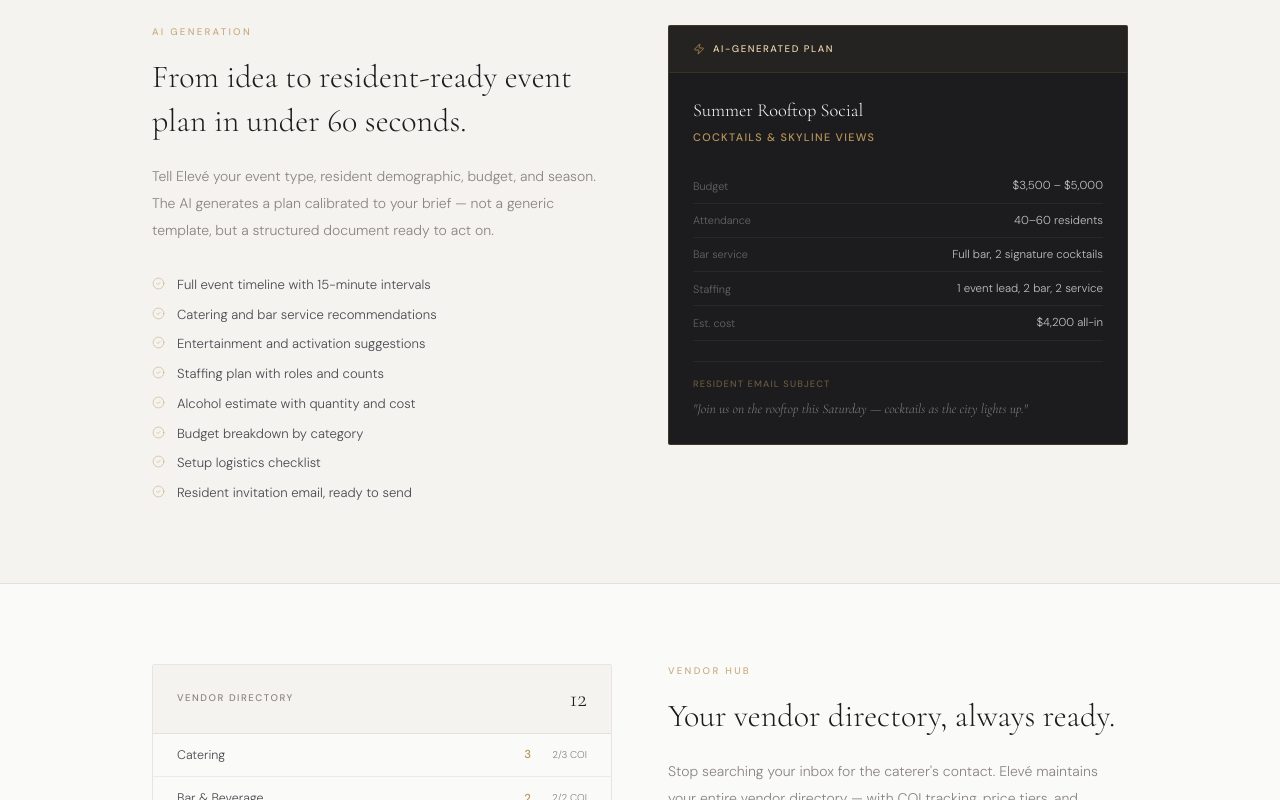
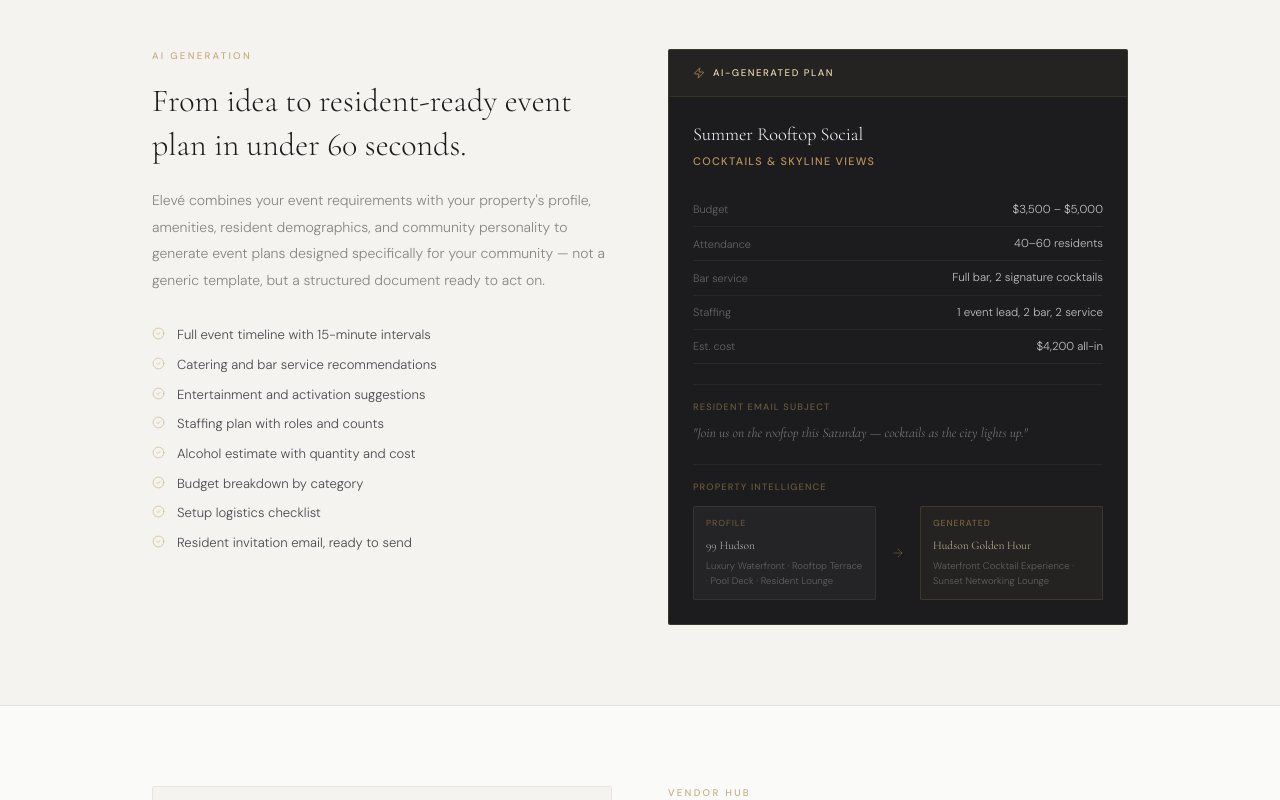
Before and after one commit to AGGuerrero201/eleve-planner, a React (Vite) app: page / in a window 1280 px wide. Shown: the part 3760-4560 px from the top of the page. Built offline with nearby package versions, Linux system fonts and the light colour scheme; no server answers; the database is empty.

Commit message:
Landing: Property Intelligence integration

```diff
--- a/src/pages/LandingPage.tsx
+++ b/src/pages/LandingPage.tsx
@@ -40,10 +40,10 @@
 ]
 
 const FEATURES = [
-  { icon: Zap,         title: 'AI-Generated Plans',    body: 'Describe your event parameters and receive a complete plan in under 60 seconds — timeline, catering, staffing, budget breakdown, and a resident email draft.' },
-  { icon: Store,       title: 'Vendor Hub',             body: 'Maintain a curated directory with COI tracking, price tiers, and category tags. Vendor recommendations surface automatically for every event.' },
-  { icon: ClipboardList, title: 'Template Library',    body: '30 curated event templates organised by season, occasion, and resident profile. Launch a complete plan instantly, then refine it to match your property.' },
-  { icon: Building2,   title: 'Workflow Management',   body: 'Move events from In Planning through Confirmed, Underway, and Delivered. Edit every section in place. Regenerate any element with one click.' },
+  { icon: Zap,           title: 'AI-Generated Plans',    body: 'Describe your event parameters and receive a complete plan in under 60 seconds — timeline, catering, staffing, budget breakdown, and a resident email draft.' },
+  { icon: Building2,     title: 'Property Intelligence', body: 'Create a property profile once. Elevé learns your amenities, resident demographics, community personality, and event spaces to generate events tailored specifically to your community.' },
+  { icon: Store,         title: 'Vendor Hub',             body: 'Maintain a curated directory with COI tracking, price tiers, and category tags. Vendor recommendations surface automatically for every event.' },
+  { icon: ClipboardList, title: 'Template Library',      body: '30 curated event templates organised by season, occasion, and resident profile. Launch a complete plan instantly, then refine it to match your property.' },
 ]
 
 const PERSONAS = [
@@ -442,9 +442,10 @@
                 From idea to resident-ready event plan in under 60 seconds.
               </SectionHeading>
               <p className="font-light leading-[1.9] mb-8" style={{ fontSize: '0.875rem', color: C.muted }}>
-                Tell Elevé your event type, resident demographic, budget, and season.
-                The AI generates a plan calibrated to your brief — not a generic template,
-                but a structured document ready to act on.
+                Elevé combines your event requirements with your property's profile, amenities,
+                resident demographics, and community personality to generate event plans designed
+                specifically for your community — not a generic template, but a structured document
+                ready to act on.
               </p>
               <ul className="space-y-2.5">
                 {AI_POINTS.map((pt) => (
@@ -491,6 +492,27 @@
                   <p className="font-serif font-light italic" style={{ fontSize: '0.85rem', color: 'rgba(255,255,255,0.45)' }}>
                     "Join us on the rooftop this Saturday — cocktails as the city lights up."
                   </p>
+                </div>
+                {/* Property Intelligence callout */}
+                <div className="mt-5 pt-4" style={{ borderTop: `0.5px solid rgba(255,255,255,0.05)` }}>
+                  <p className="text-[0.58rem] font-medium uppercase mb-3" style={{ letterSpacing: '0.12em', color: 'rgba(184,149,90,0.50)' }}>
+                    Property Intelligence
+                  </p>
+                  <div className="flex items-start gap-3">
+                    <div className="flex-1 rounded-sm px-3 py-2.5" style={{ backgroundColor: 'rgba(255,255,255,0.04)', border: '0.5px solid rgba(184,149,90,0.12)' }}>
+                      <p className="text-[0.55rem] font-medium uppercase mb-1.5" style={{ letterSpacing: '0.10em', color: 'rgba(184,149,90,0.45)' }}>Profile</p>
+                      <p className="font-serif font-light mb-1" style={{ fontSize: '0.72rem', color: 'rgba(255,255,255,0.70)' }}>99 Hudson</p>
+                      <p className="font-light" style={{ fontSize: '0.60rem', color: 'rgba(255,255,255,0.28)', lineHeight: 1.6 }}>Luxury Waterfront · Rooftop Terrace · Pool Deck · Resident Lounge</p>
+                    </div>
+                    <div className="flex items-center self-center shrink-0 px-1" style={{ color: 'rgba(184,149,90,0.35)' }}>
+                      <svg width="12" height="12" viewBox="0 0 12 12" fill="none"><path d="M2 6h8M6 2l4 4-4 4" stroke="currentColor" strokeWidth="1" strokeLinecap="round" strokeLinejoin="round"/></svg>
+                    </div>
+                    <div className="flex-1 rounded-sm px-3 py-2.5" style={{ backgroundColor: 'rgba(184,149,90,0.06)', border: '0.5px solid rgba(184,149,90,0.18)' }}>
+                      <p className="text-[0.55rem] font-medium uppercase mb-1.5" style={{ letterSpacing: '0.10em', color: 'rgba(184,149,90,0.55)' }}>Generated</p>
+                      <p className="font-serif font-light mb-1" style={{ fontSize: '0.72rem', color: 'rgba(232,213,176,0.85)' }}>Hudson Golden Hour</p>
+                      <p className="font-light" style={{ fontSize: '0.60rem', color: 'rgba(255,255,255,0.28)', lineHeight: 1.6 }}>Waterfront Cocktail Experience · Sunset Networking Lounge</p>
+                    </div>
+                  </div>
                 </div>
               </div>
             </div>
```
